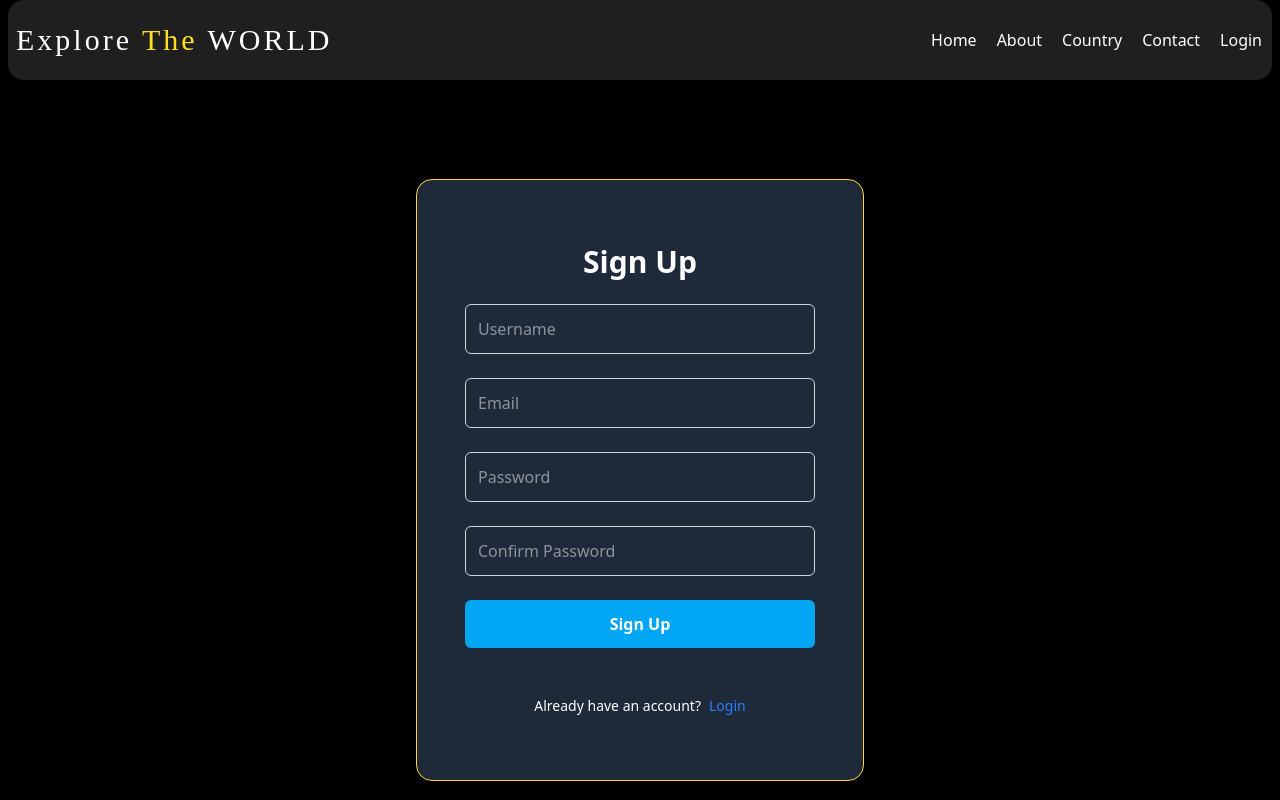
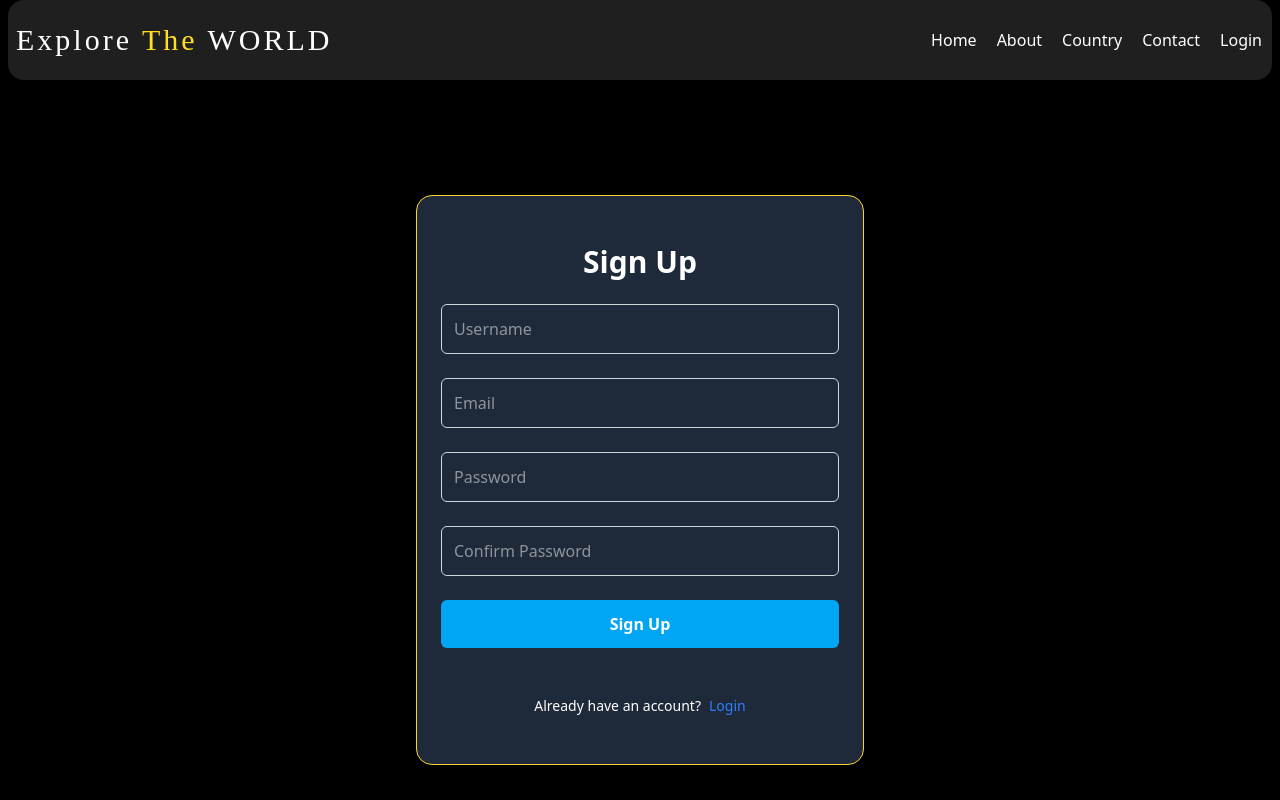
Before and after one commit to abhas20/WorldAngel, a React (Vite) app in the folder frontend_country/: page /signup in a window 1280 px wide. Shown: the top 800 px of the page. Built offline with nearby package versions, Linux system fonts and the light colour scheme; no server answers.

Commit message:
fixed auth issues

```diff
--- a/frontend_country/src/components/ui/InputMessage.jsx
+++ b/frontend_country/src/components/ui/InputMessage.jsx
@@ -97,7 +97,6 @@ function InputMessage({ selectedRoom, user, setMessages }) {
         px-3 sm:px-4 py-3
         bg-gray-900 border-t border-gray-700
       ">
-      {/* Text Input */}
       <input
         type="text"
         value={message}
@@ -121,7 +120,6 @@ function InputMessage({ selectedRoom, user, setMessages }) {
         disabled={loading}
       />
 
-      {/* Upload button */}
       <button
         type="button"
         onClick={() => fileInputRef.current?.click()}
@@ -135,7 +133,6 @@ function InputMessage({ selectedRoom, user, setMessages }) {
         <FiPaperclip size={20} />
       </button>
 
-      {/* Send button */}
       <button
         type="submit"
         disabled={loading}
--- a/frontend_country/src/pages/login.jsx
+++ b/frontend_country/src/pages/login.jsx
@@ -27,18 +27,18 @@ export default function Login() {
     try {
       const formData = new FormData(formRef.current);
       const filled = Object.fromEntries(formData.entries());
+      setLoading(true)
       const response = await loginUser(filled);
-      setLoading(true)
 
 
-      if (response.status === 200) {
+      if (response?.status === 200) {
         const {user,refreshToken ,accessToken}=response.data.message
         // console.log(response.data)
         setAuth({accessToken,refreshToken,user})
         await fetchUser();
         navigate("/");
         toast("Login successful");
-        formRef.current.reset();
+        formRef.current?.reset();
       }
       else {
         toast(response.data?.message || "Login failed");
@@ -54,8 +54,14 @@ export default function Login() {
   };
 
  return (
-  <form onSubmit={formSubmit} ref={formRef}>
-    {isLoading?<Loader/>: <div className="flex items-center justify-center min-h-screen bg-black text-white px-4">
+   <form onSubmit={formSubmit} ref={formRef} className="relative">
+     {isLoading && (
+       <div className="absolute inset-0 bg-black/70 flex items-center justify-center z-10">
+         <Loader />
+       </div>
+     )}
+
+     <div className="flex items-center justify-center min-h-screen bg-black text-white px-4">
        <div className="bg-gray-800 flex flex-col justify-center items-center w-full max-w-sm sm:max-w-md py-12 px-6 sm:py-16 sm:px-12 gap-y-6 border rounded-2xl border-amber-300 shadow-lg">
          <h1 className="text-3xl font-bold">Login</h1>
 
@@ -78,8 +84,12 @@ export default function Login() {
 
          <button
            type="submit"
-          className="w-full bg-sky-500 hover:bg-sky-600 text-white p-3 rounded-md font-semibold transition duration-300"
-        >
+           disabled={isLoading}
+           className={`w-full p-3 rounded-md font-semibold transition duration-300
+              ${isLoading
+                ? 'bg-sky-400 cursor-not-allowed'
+                : 'bg-sky-500 hover:bg-sky-600'}
+            `}>
            Login
          </button>
 
@@ -87,13 +97,12 @@ export default function Login() {
            <p>Don't have an account?</p>
            <NavLink
              to="/signup"
-            className="text-blue-500 ml-2 hover:text-orange-300 font-medium"
-          >
+             className="text-blue-500 ml-2 hover:text-orange-300 font-medium">
              Sign Up
            </NavLink>
          </div>
        </div>
-    </div>}
+     </div>
    </form>
  );
 
--- a/frontend_country/src/pages/signup.jsx
+++ b/frontend_country/src/pages/signup.jsx
@@ -1,54 +1,65 @@
-import React, { useState } from 'react'
-import { NavLink, useNavigate } from 'react-router-dom'
-import { register } from '../api/authApi'
-import { toast } from 'react-toastify';
-import Loader from '../components/ui/Loader';
-
-
+import React, { useState } from "react";
+import { NavLink, useNavigate } from "react-router-dom";
+import { register } from "../api/authApi";
+import { toast } from "react-toastify";
+import Loader from "../components/ui/Loader";
 
 export default function Signup() {
-  const [isLoading,setLoading]=useState(false);
+  const [isLoading, setLoading] = useState(false);
+  const navigate = useNavigate();
 
-  const registerUser= async (data)=>{
+  const registerUser = async (data) => {
     try {
-      const response = await register(data);
-      return response;
+      return await register(data);
     } catch (error) {
-      console.log("Error in sign up",error)
+      console.log("Error in sign up", error);
     }
+  };
+
+  const formSubmit = async (e) => {
+    e.preventDefault();
+    setLoading(true);
+
+    try {
+      const formData = new FormData(e.target);
+      const filled = Object.fromEntries(formData.entries());
+
+      if (filled.password !== filled.confirm_password) {
+        toast.error("Confirm password and password must be same");
+        return;
       }
 
-  const navigate=useNavigate()
+      const response = await registerUser({
+        username: filled.username,
+        email: filled.email,
+        password: filled.password,
+      });
 
-  const formSubmit=async (formData)=>{
-    try {
-      const filled =Object.fromEntries(formData.entries())
-      if(filled.password!==filled.confirm_password){
-        toast.error("Confirm password and password must be same")
-        return;
+      if (response?.status === 201) {
+        toast.success("Signed Up Successfully");
+        navigate("/login");
+      } else if (response?.status === 409) {
+        toast.error("User already exists");
+      } else {
+        toast.error(response?.data?.message || "Signup failed");
       }
-      console.log(filled)
-      const data=await registerUser({username:filled.username,email:filled.email,password:filled.password});
-      setLoading(true);
-      if(data.status==201){navigate("/login");
-      toast.success("Signed Up Successfully")
-      if(data.status==409){
-        toast.error("User already exist")
-      }
-      }
-      console.log(data.message,data.data)
     } catch (error) {
-      toast.error("Something went wrong")
-    }
-    finally{
+      toast.error("Something went wrong");
+    } finally {
       setLoading(false);
     }
-  }
+  };
 
   return (
-  <form action={formSubmit}>
-    {isLoading?<Loader/>: <div className="flex items-center justify-center min-h-screen bg-black text-white px-4">
-      <div className="bg-gray-800 flex flex-col justify-center items-center w-full max-w-sm sm:max-w-md py-12 px-6 sm:py-16 sm:px-12 gap-y-6 border rounded-2xl border-amber-300 shadow-lg">
+    <form onSubmit={formSubmit} className="relative">
+      {isLoading && (
+        <div className="absolute inset-0 bg-black/70 flex items-center justify-center z-10">
+          <Loader />
+        </div>
+      )}
+
+      <div className="flex items-center justify-center min-h-screen bg-black text-white px-4">
+        <div className="bg-gray-800 flex flex-col items-center w-full max-w-sm sm:max-w-md py-12 px-6 gap-y-6 border rounded-2xl border-amber-300 shadow-lg">
           <h1 className="text-3xl font-bold">Sign Up</h1>
 
           <input
@@ -60,7 +71,7 @@ export default function Signup() {
           />
 
           <input
-          type="text"
+            type="email"
             name="email"
             placeholder="Email"
             className="w-full border border-gray-300 p-3 rounded-md"
@@ -75,6 +86,7 @@ export default function Signup() {
             required
             autoComplete="off"
           />
+
           <input
             type="password"
             name="confirm_password"
@@ -86,8 +98,14 @@ export default function Signup() {
 
           <button
             type="submit"
-          className="w-full bg-sky-500 hover:bg-sky-600 text-white p-3 rounded-md font-semibold transition duration-300"
-        >
+            disabled={isLoading}
+            className={`w-full p-3 rounded-md font-semibold transition
+              ${
+                isLoading
+                  ? "bg-sky-400 cursor-not-allowed"
+                  : "bg-sky-500 hover:bg-sky-600"
+              }
+            `}>
             Sign Up
           </button>
 
@@ -95,13 +113,12 @@ export default function Signup() {
             <p>Already have an account?</p>
             <NavLink
               to="/login"
-            className="text-blue-500 ml-2 hover:text-orange-300 font-medium"
-          >
+              className="text-blue-500 ml-2 hover:text-orange-300 font-medium">
               Login
             </NavLink>
           </div>
         </div>
-    </div>}
+      </div>
     </form>
   );
 }
```
Lines whose indentation alone changed are shown as unchanged.
